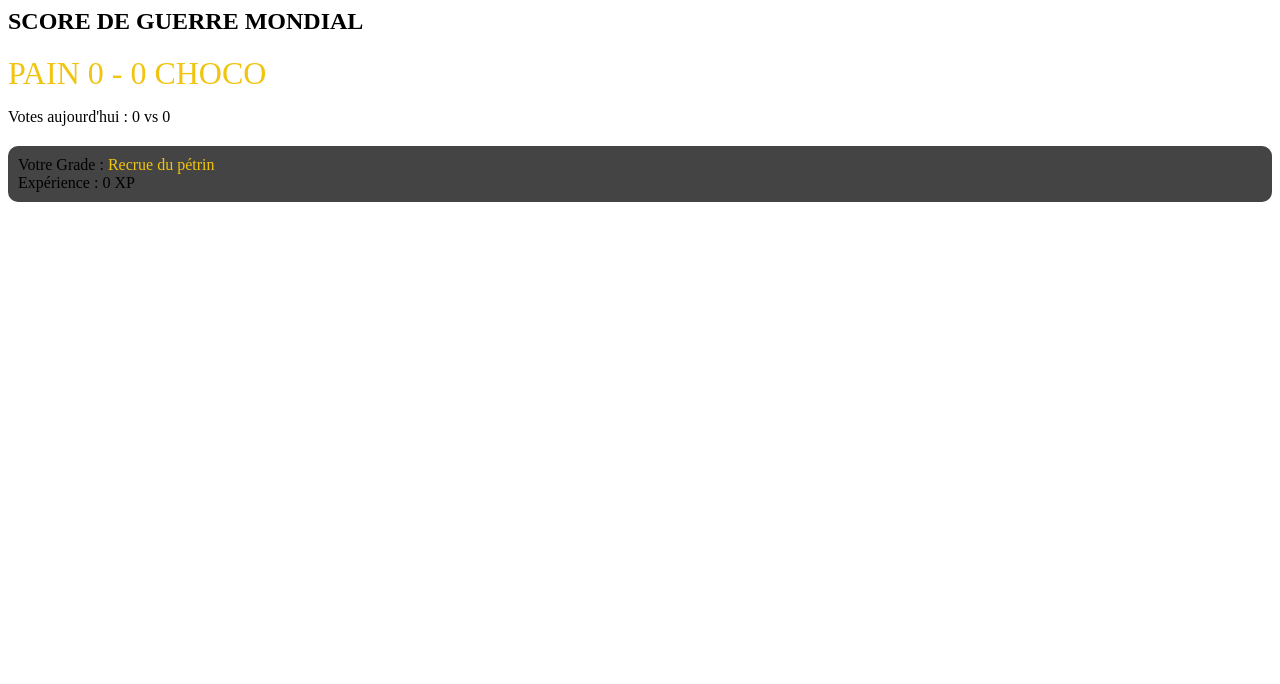
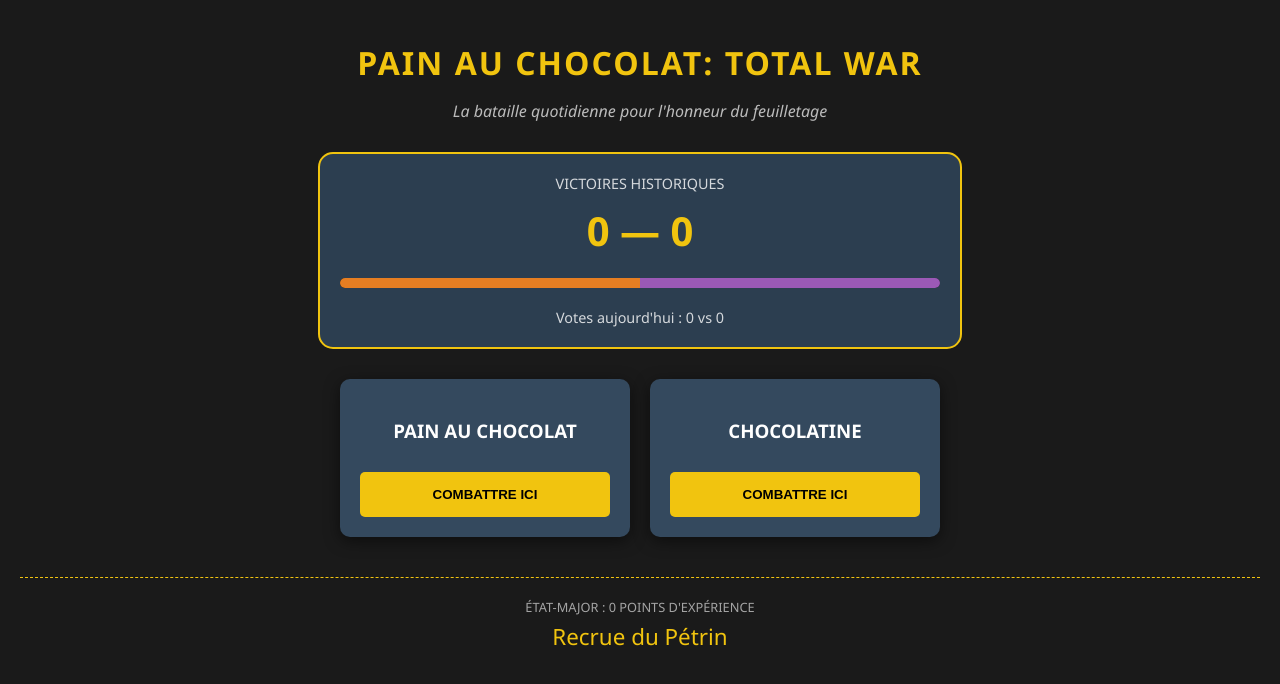
Before and after one commit to digitalphenotypelab-oudina/Chocolate-bread-Total-War, a website: page public/index.html in a window 1280 px wide. Drawn offline with nearby package versions, Linux system fonts and the light colour scheme; no server answers.

Commit message:
Gamification 2

```diff
--- a/public/index.html
+++ b/public/index.html
@@ -1,56 +1,182 @@
-<div class="stats">
-    <h2>SCORE DE GUERRE MONDIAL</h2>
-    <div style="font-size: 2rem; color: #f1c40f;">
-        PAIN <span id="global-pain">0</span> - <span id="global-choco">0</span> CHOCO
+<!DOCTYPE html>
+<html lang="fr">
+<head>
+    <meta charset="UTF-8">
+    <meta name="viewport" content="width=device-width, initial-scale=1.0">
+    <title>Pain au Chocolat: Total War</title>
+    <link rel="manifest" href="/manifest.json">
+    <style>
+        :root {
+            --gold: #f1c40f;
+            --dark: #1a1a1a;
+            --grey: #2c3e50;
+        }
+        body {
+            font-family: 'Segoe UI', Tahoma, Geneva, Verdana, sans-serif;
+            text-align: center;
+            background: var(--dark);
+            color: white;
+            margin: 0;
+            padding: 20px;
+        }
+        h1 { color: var(--gold); text-transform: uppercase; letter-spacing: 2px; margin-bottom: 5px; }
+        .subtitle { font-style: italic; opacity: 0.7; margin-bottom: 30px; }
+
+        /* Tableau de bord des scores */
+        .war-cabinet {
+            background: var(--grey);
+            padding: 20px;
+            border-radius: 15px;
+            border: 2px solid var(--gold);
+            margin-bottom: 30px;
+            max-width: 600px;
+            margin-left: auto;
+            margin-right: auto;
+        }
+        .global-score { font-size: 2.5rem; font-weight: bold; color: var(--gold); margin: 10px 0; }
+        .daily-stats { font-size: 0.9rem; opacity: 0.8; }
+
+        /* Zone de combat */
+        .battlefield { display: flex; justify-content: center; gap: 20px; flex-wrap: wrap; }
+        .card {
+            background: #34495e;
+            padding: 20px;
+            border-radius: 10px;
+            width: 250px;
+            box-shadow: 0 4px 15px rgba(0,0,0,0.5);
+        }
+        button {
+            background: var(--gold);
+            border: none;
+            padding: 15px;
+            width: 100%;
+            font-weight: bold;
+            border-radius: 5px;
+            cursor: pointer;
+            margin-top: 10px;
+            transition: transform 0.2s;
+        }
+        button:active { transform: scale(0.95); }
+        button:disabled { background: #7f8c8d; cursor: not-allowed; }
+
+        /* Grade et XP */
+        .rank-card {
+            margin-top: 40px;
+            border-top: 1px dashed var(--gold);
+            padding-top: 20px;
+        }
+        #rank-name { font-size: 1.4rem; color: var(--gold); display: block; margin-top: 5px; }
+        .xp-bar { font-size: 0.8rem; opacity: 0.6; }
+
+        /* Barre de progression visuelle */
+        .progress-battle {
+            height: 10px;
+            background: #000;
+            border-radius: 5px;
+            margin: 20px auto;
+            max-width: 600px;
+            display: flex;
+            overflow: hidden;
+        }
+        #bar-pain { background: #e67e22; width: 50%; transition: width 1s; }
+        #bar-choco { background: #9b59b6; width: 50%; transition: width 1s; }
+    </style>
+</head>
+<body>
+
+    <h1>Pain au Chocolat: Total War</h1>
+    <p class="subtitle">La bataille quotidienne pour l'honneur du feuilletage</p>
+
+    <div class="war-cabinet">
+        <div class="daily-stats">VICTOIRES HISTORIQUES</div>
+        <div class="global-score">
+            <span id="global-pain">0</span> — <span id="global-choco">0</span>
         </div>
-    <p>Votes aujourd'hui : <span id="daily-pain">0</span> vs <span id="daily-choco">0</span></p>
+        <div class="progress-battle">
+            <div id="bar-pain"></div>
+            <div id="bar-choco"></div>
+        </div>
+        <div class="daily-stats">
+            Votes aujourd'hui : <span id="daily-pain">0</span> vs <span id="daily-choco">0</span>
+        </div>
     </div>
 
-<div id="user-rank" style="margin-top: 20px; padding: 10px; background: #444; border-radius: 10px;">
-    Votre Grade : <span id="rank-name" style="color: #f1c40f;">Recrue</span><br>
-    Expérience : <span id="user-xp">0</span> XP
+    <div class="battlefield">
+        <div class="card">
+            <h3>PAIN AU CHOCOLAT</h3>
+            <button id="btn-pain" onclick="castVote('pain')">COMBATTRE ICI</button>
+        </div>
+        <div class="card">
+            <h3>CHOCOLATINE</h3>
+            <button id="btn-choco" onclick="castVote('chocolatine')">COMBATTRE ICI</button>
+        </div>
+    </div>
+
+    <div class="rank-card">
+        <div class="xp-bar">ÉTAT-MAJOR : <span id="user-xp">0</span> POINTS D'EXPÉRIENCE</div>
+        <span id="rank-name">Recrue du Pétrin</span>
     </div>
 
     <script src="/socket.io/socket.io.js"></script>
     <script>
         const socket = io();
 
-    // Récupérer l'XP locale ou démarrer à 0
+        // --- GESTION DE L'EXPÉRIENCE LOCALE ---
         let myXP = parseInt(localStorage.getItem('war_xp')) || 0;
 
         function updateRankDisplay() {
             document.getElementById('user-xp').innerText = myXP;
-        let rank = "Recrue du pétrin";
-        if(myXP >= 5) rank = "Soldat du Beurre";
-        if(myXP >= 15) rank = "Capitaine Croissant";
-        if(myXP >= 30) rank = "Maréchal de la Mie";
+            let rank = "Recrue du Pétrin";
+
+            if(myXP >= 5)  rank = "Soldat du Beurre";
+            if(myXP >= 15) rank = "Sergent du Feuilletage";
+            if(myXP >= 30) rank = "Lieutenant de la Baguette";
+            if(myXP >= 50) rank = "Commandant de la Croûte";
+            if(myXP >= 100) rank = "MARÉCHAL DE LA RÉPUBLIQUE";
+
             document.getElementById('rank-name').innerText = rank;
         }
 
+        // --- RÉCEPTION DES SCORES ---
         socket.on('updateScores', (data) => {
+            // Mise à jour des chiffres
             document.getElementById('global-pain').innerText = data.global.pain;
             document.getElementById('global-choco').innerText = data.global.chocolatine;
             document.getElementById('daily-pain').innerText = data.daily.pain;
             document.getElementById('daily-choco').innerText = data.daily.chocolatine;
-        updateRankDisplay();
+
+            // Mise à jour de la barre visuelle (basée sur les votes du jour)
+            const total = data.daily.pain + data.daily.chocolatine || 1;
+            const percentPain = (data.daily.pain / total) * 100;
+            document.getElementById('bar-pain').style.width = percentPain + "%";
+            document.getElementById('bar-choco').style.width = (100 - percentPain) + "%";
         });
 
+        // --- ACTION DE VOTE ---
         function castVote(choice) {
             socket.emit('vote', choice);
         }
 
         socket.on('voteSuccess', () => {
-        myXP += 1; // Augmente l'expérience
+            myXP += 1; // +1 XP par vote réussi
             localStorage.setItem('war_xp', myXP);
             updateRankDisplay();
-        alert("Action héroïque enregistrée ! +1 XP");
-        document.querySelectorAll('button').forEach(b => b.disabled = true);
+            disableButtons();
+            alert("Action héroïque enregistrée ! Votre influence grandit.");
         });
 
         socket.on('alreadyVoted', () => {
-        alert("Reposez-vous soldat, revenez demain !");
-        document.querySelectorAll('button').forEach(b => b.disabled = true);
+            disableButtons();
+            alert("Repos, soldat ! Vous avez déjà combattu aujourd'hui.");
         });
 
+        function disableButtons() {
+            document.getElementById('btn-pain').disabled = true;
+            document.getElementById('btn-choco').disabled = true;
+        }
+
+        // Initialisation au chargement
         updateRankDisplay();
     </script>
+</body>
+</html>
```
Lines whose indentation alone changed are shown as unchanged.
